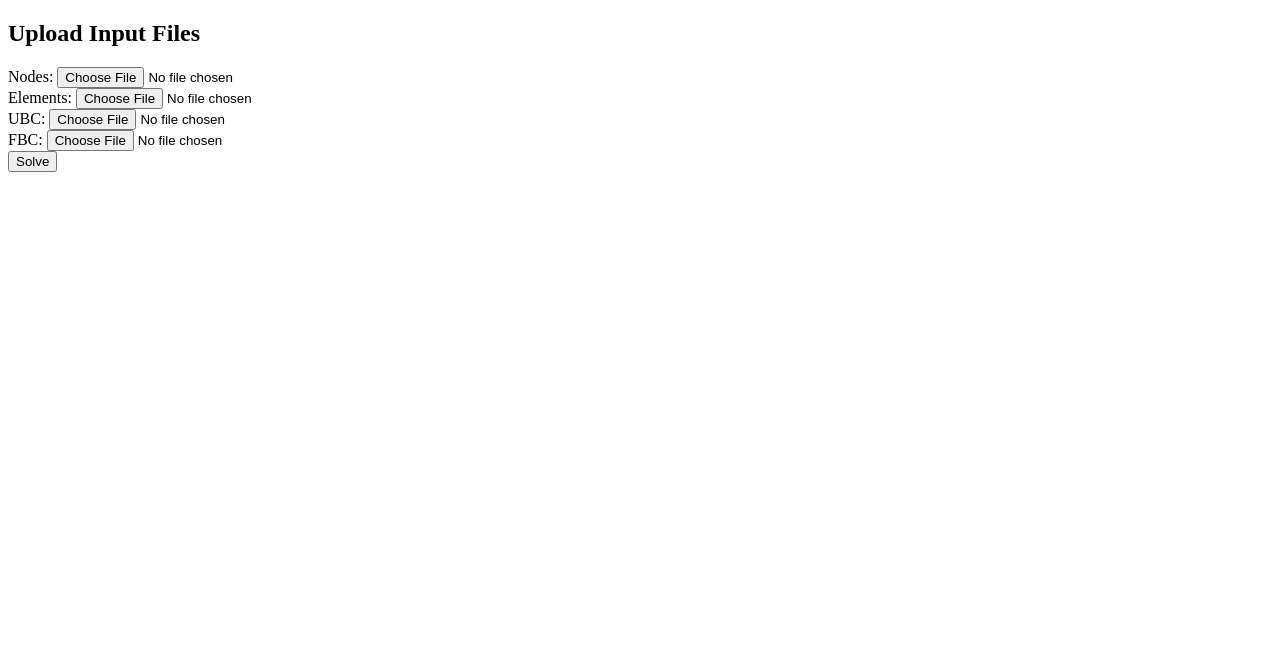
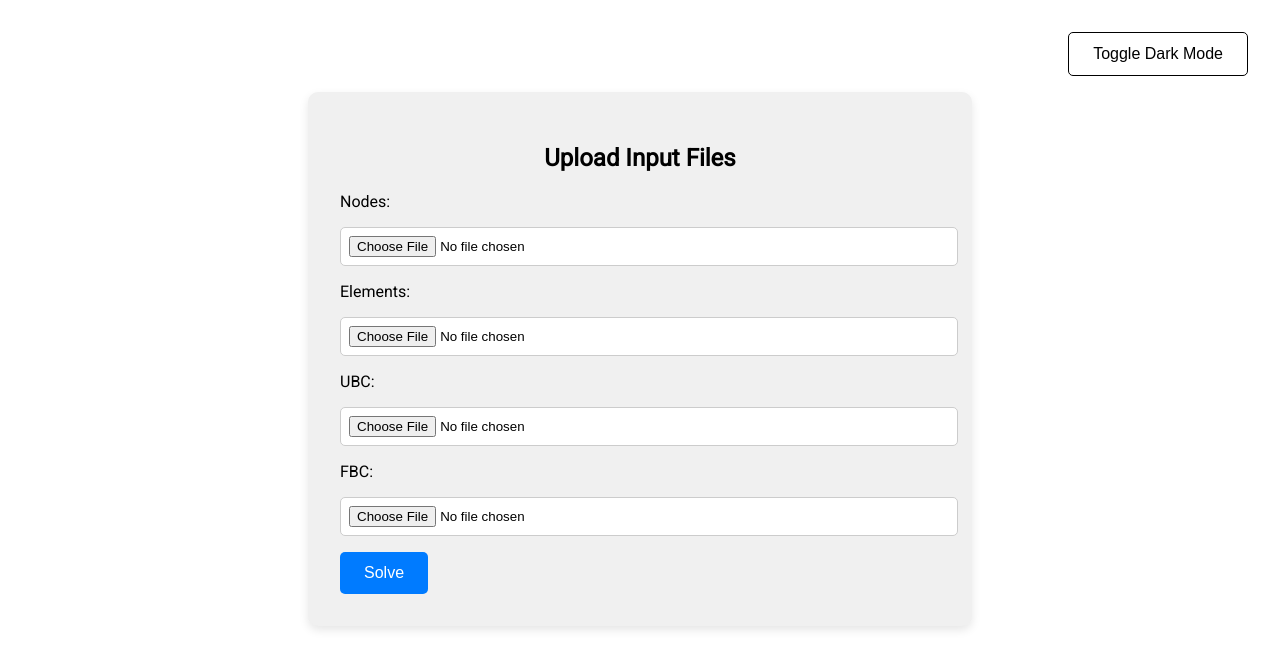
Before and after one commit to saniab34/truss-solver-webapp, a Flask app: page / in a window 1280 px wide. Shown: the top 669 px of the page. Run offline with Flask 3, Linux system fonts and the light colour scheme.

Commit message:
Update index.html

```diff
--- a/templates/index.html
+++ b/templates/index.html
@@ -1,17 +1,127 @@
+<!DOCTYPE html>
+<html lang="en">
+<head>
+    <meta charset="UTF-8">
+    <meta name="viewport" content="width=device-width, initial-scale=1.0">
+    <title>Truss Solver</title>
+    <link href="https://fonts.googleapis.com/css2?family=Roboto&display=swap" rel="stylesheet">
+    <style>
+        :root {
+            --bg-color: #ffffff;
+            --text-color: #000000;
+            --input-bg: #f0f0f0;
+            --btn-bg: #007BFF;
+            --btn-text: #ffffff;
+        }
 
-<!DOCTYPE html>
-<html>
-<head>
-    <title>Truss Solver</title>
+        body.dark {
+            --bg-color: #121212;
+            --text-color: #ffffff;
+            --input-bg: #1f1f1f;
+            --btn-bg: #1e88e5;
+            --btn-text: #ffffff;
+        }
+
+        body {
+            font-family: 'Roboto', sans-serif;
+            background-color: var(--bg-color);
+            color: var(--text-color);
+            margin: 0;
+            padding: 2rem;
+        }
+
+        h2 {
+            text-align: center;
+        }
+
+        .container {
+            max-width: 600px;
+            margin: 0 auto;
+            padding: 2rem;
+            background-color: var(--input-bg);
+            border-radius: 10px;
+            box-shadow: 0 4px 10px rgba(0, 0, 0, 0.1);
+        }
+
+        input[type="file"] {
+            display: block;
+            margin: 1rem 0;
+            padding: 0.5rem;
+            width: 100%;
+            background-color: var(--bg-color);
+            border: 1px solid #ccc;
+            border-radius: 5px;
+            color: var(--text-color);
+        }
+
+        button {
+            background-color: var(--btn-bg);
+            color: var(--btn-text);
+            padding: 0.75rem 1.5rem;
+            border: none;
+            border-radius: 5px;
+            cursor: pointer;
+            font-size: 1rem;
+            transition: background 0.3s;
+        }
+
+        button:hover {
+            background-color: #0056b3;
+        }
+
+        #spinner {
+            display: none;
+            text-align: center;
+            margin-top: 1rem;
+        }
+
+        .dark-toggle {
+            text-align: right;
+            margin-bottom: 1rem;
+        }
+
+        .dark-toggle button {
+            background-color: transparent;
+            color: var(--text-color);
+            border: 1px solid var(--text-color);
+        }
+    </style>
 </head>
 <body>
-    <h2>Upload Input Files</h2>
-    <form method="POST" action="/solve" enctype="multipart/form-data">
-        Nodes: <input type="file" name="nodes" required><br>
-        Elements: <input type="file" name="elements" required><br>
-        UBC: <input type="file" name="ubc" required><br>
-        FBC: <input type="file" name="fbc" required><br>
-        <button type="submit">Solve</button>
-    </form>
+    <div class="dark-toggle">
+        <button onclick="toggleDarkMode()">Toggle Dark Mode</button>
+    </div>
+
+    <div class="container">
+        <h2>Upload Input Files</h2>
+        <form method="POST" action="/solve" enctype="multipart/form-data" onsubmit="showSpinner()">
+            <label>Nodes:</label>
+            <input type="file" name="nodes" accept=".csv" required>
+
+            <label>Elements:</label>
+            <input type="file" name="elements" accept=".csv" required>
+
+            <label>UBC:</label>
+            <input type="file" name="ubc" accept=".csv" required>
+
+            <label>FBC:</label>
+            <input type="file" name="fbc" accept=".csv" required>
+
+            <button type="submit">Solve</button>
+        </form>
+        <div id="spinner">
+            <p>Solving... Please wait.</p>
+        </div>
+    </div>
+
+    <script>
+        function toggleDarkMode() {
+            document.body.classList.toggle('dark');
+        }
+
+        function showSpinner() {
+            document.getElementById('spinner').style.display = 'block';
+        }
+    </script>
 </body>
 </html>
```
